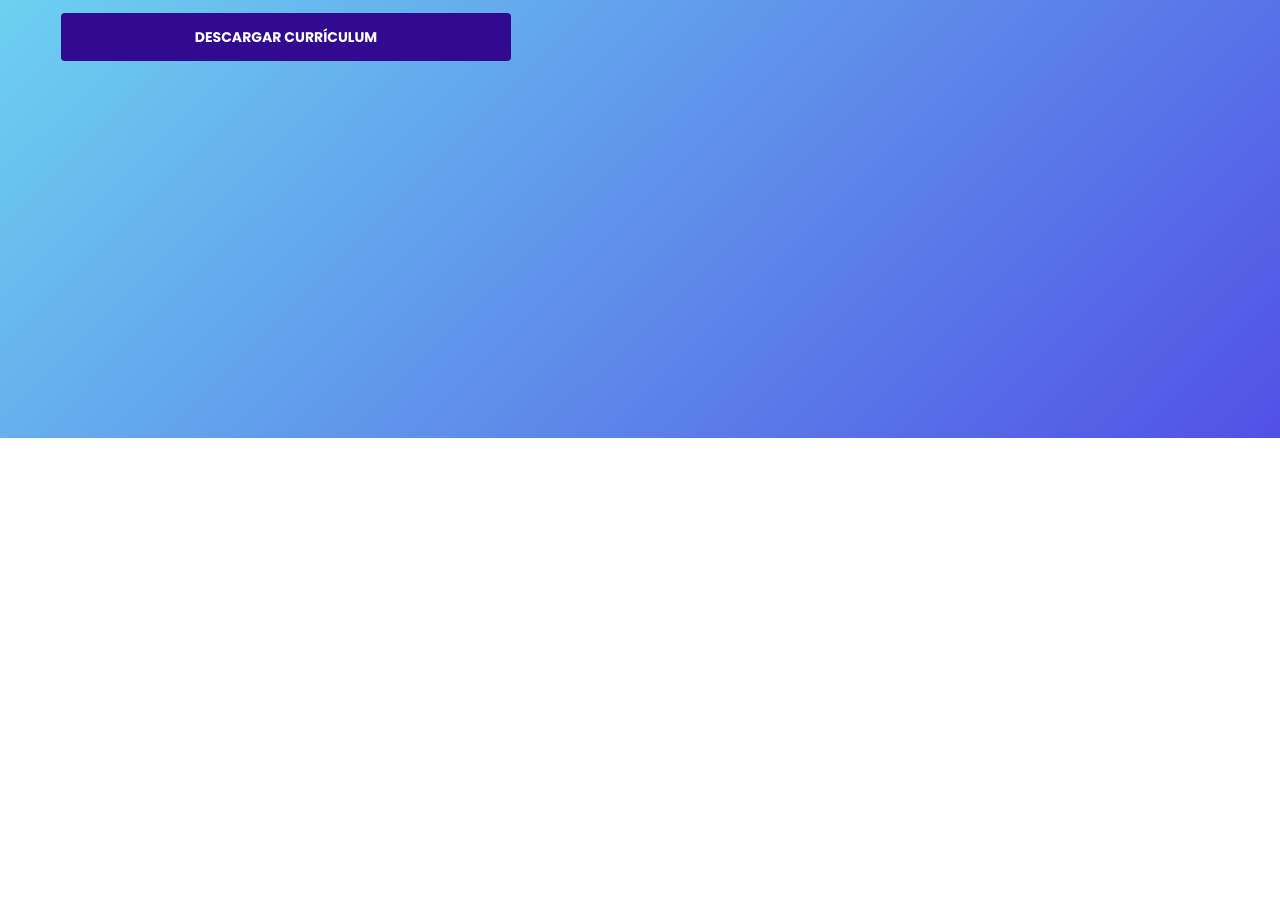
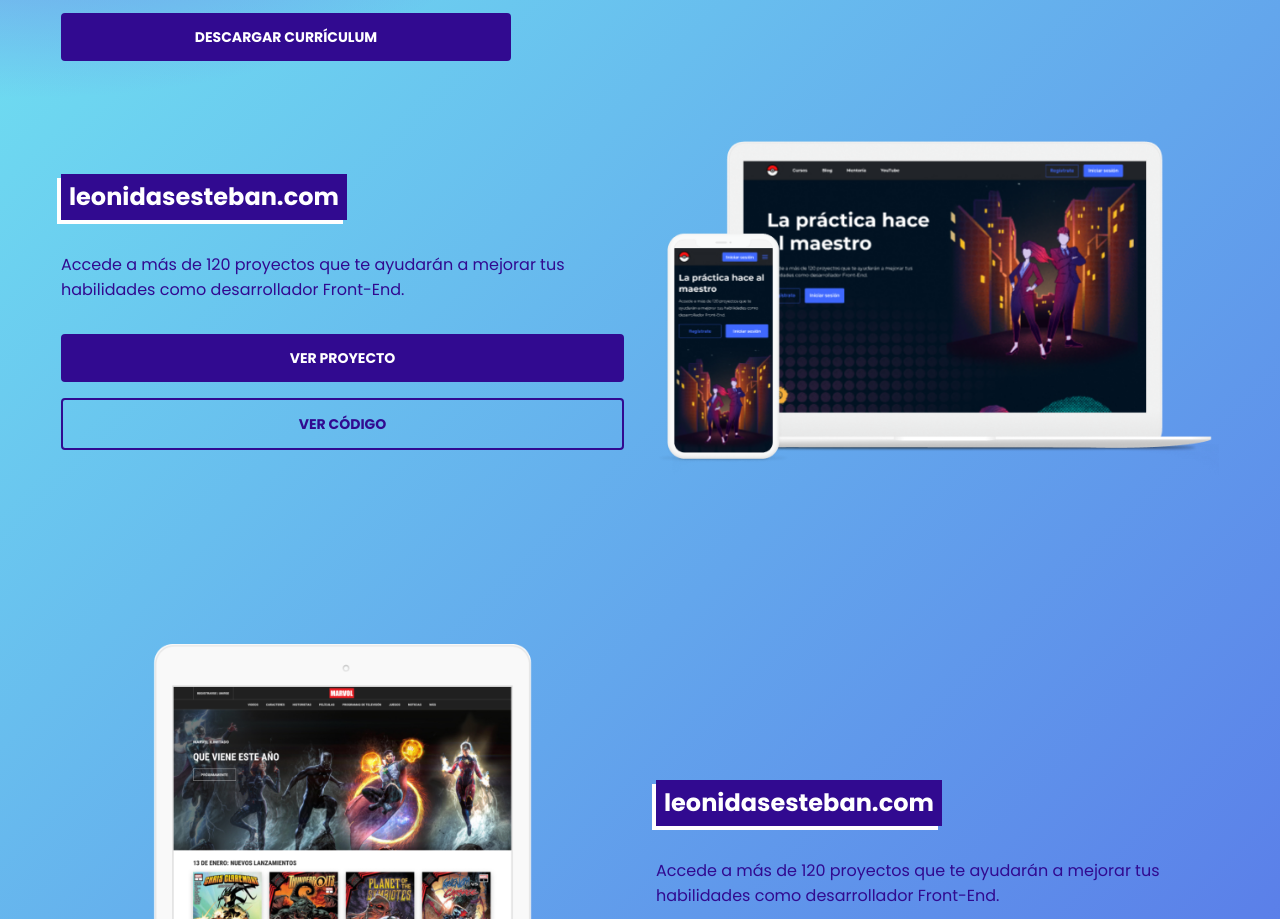
Before and after one commit to brandon369/Portafolio-Jaume, a plain HTML site: page index.html in a window 1280 px wide. Shown: the part 378-1297 px from the top of the page. Before the commit the page ends 816 px from the top, so only its background shows below. Drawn offline with Linux system fonts and the light colour scheme.

Commit message:
componente de proyectos

```diff
--- a/css/hero.css
+++ b/css/hero.css
@@ -4,8 +4,13 @@
 
 .hero-image {
     text-align: center;
+
 }
 
+.hero-image img{
+    max-width: 100%;
+    object-fit: contain;
+}
 .hero-description {
     display: flex;
     flex-direction: column;
--- a/css/index.css
+++ b/css/index.css
@@ -3,6 +3,7 @@
 @import "./header.css";
 @import "./hero.css";
 @import "./wrapper.css";
+@import "./testimony.css";
 
 :root {
     --gradien: radial-gradient(41.48% 11.48% at 2.38% 8.52%, #747DE9 0%, rgba(255, 255, 255, 0) 100%), linear-gradient(135deg, #72EDF2 0%, #5151E5 100%);
--- /dev/null
+++ b/css/testimony.css
@@ -0,0 +1,56 @@
+.testimony {
+    padding-block-start: 40px;
+    padding-block-end: 40px;
+}
+
+.testimony-description {
+    display: flex;
+    flex-direction: column;
+    gap: 16px;
+}
+
+.testimony-image img {
+
+    max-inline-size: 100%;
+
+}
+
+
+.testimony-title {
+    /*margin-inline-start: 4px;*/
+    background: var(--purple);
+    align-self: flex-start;
+    color: var(--white);
+    font: var(--headline5);
+    padding-block-start: 4px;
+    padding-block-end: 4px;
+    padding-inline-start: 8px;
+    padding-inline-end: 8px;
+    text-decoration: none;
+    box-shadow: -4px 4px 0 #FFFFFF;
+}
+
+@media screen and (min-width: 768px) {
+    .testimony {
+        gap: 32px;
+        display: flex;
+        align-items: center;
+        /*padding: 80px;*/
+        padding-block-start: 80px;
+        padding-block-end: 80px;
+    }
+
+    .testimony-description, .testimony-image {
+        flex: 1;
+    }
+
+    .testimony-image {
+        text-align: center;
+    }
+
+    .testimony:nth-child(odd) .testimony-image {
+        /*flex-direction: row-reverse;*/
+        order: 2;
+    }
+
+}
--- a/index.html
+++ b/index.html
@@ -50,6 +50,59 @@
 
   </section id>
 
+  <section class="testimony">
+    <div class="testimony-image">
+      <img src="./images/leonidasesteban.png">
+    </div>
+    <div class="testimony-description">
+      <a class="testimony-title" href="#">leonidasesteban.com</a>
+      <p>
+        Accede a más de 120 proyectos que te ayudarán a mejorar
+        tus habilidades como desarrollador Front-End.
+      </p>
+      <a href="#" class="button" target="_blank">Ver Proyecto</a>
+      <a href="#" class="button is-secondary" target="_blank">Ver código</a>
+    </div>
+
+
+  </section>
+
+
+
+  <section class="testimony">
+    <div class="testimony-image">
+      <img src="./images/marvol.png">
+    </div>
+    <div class="testimony-description">
+      <a class="testimony-title" href="#">leonidasesteban.com</a>
+      <p>
+        Accede a más de 120 proyectos que te ayudarán a mejorar
+        tus habilidades como desarrollador Front-End.
+      </p>
+      <a href="#" class="button" target="_blank">Ver Proyecto</a>
+      <a href="#" class="button is-secondary" target="_blank">Ver código</a>
+    </div>
+
+
+  </section>
+
+
+  <section class="testimony">
+    <div class="testimony-image">
+      <img src="./images/netnet.png">
+    </div>
+    <div class="testimony-description">
+      <a class="testimony-title" href="#">leonidasesteban.com</a>
+      <p>
+        Accede a más de 120 proyectos que te ayudarán a mejorar
+        tus habilidades como desarrollador Front-End.
+      </p>
+      <a href="#" class="button" target="_blank">Ver Proyecto</a>
+      <a href="#" class="button is-secondary" target="_blank">Ver código</a>
+    </div>
+
+
+  </section>
 </div>
 
 
```
Also changed, not shown: images/leonidasesteban.png (added), images/marvol.png (added), images/netnet.png (added).
